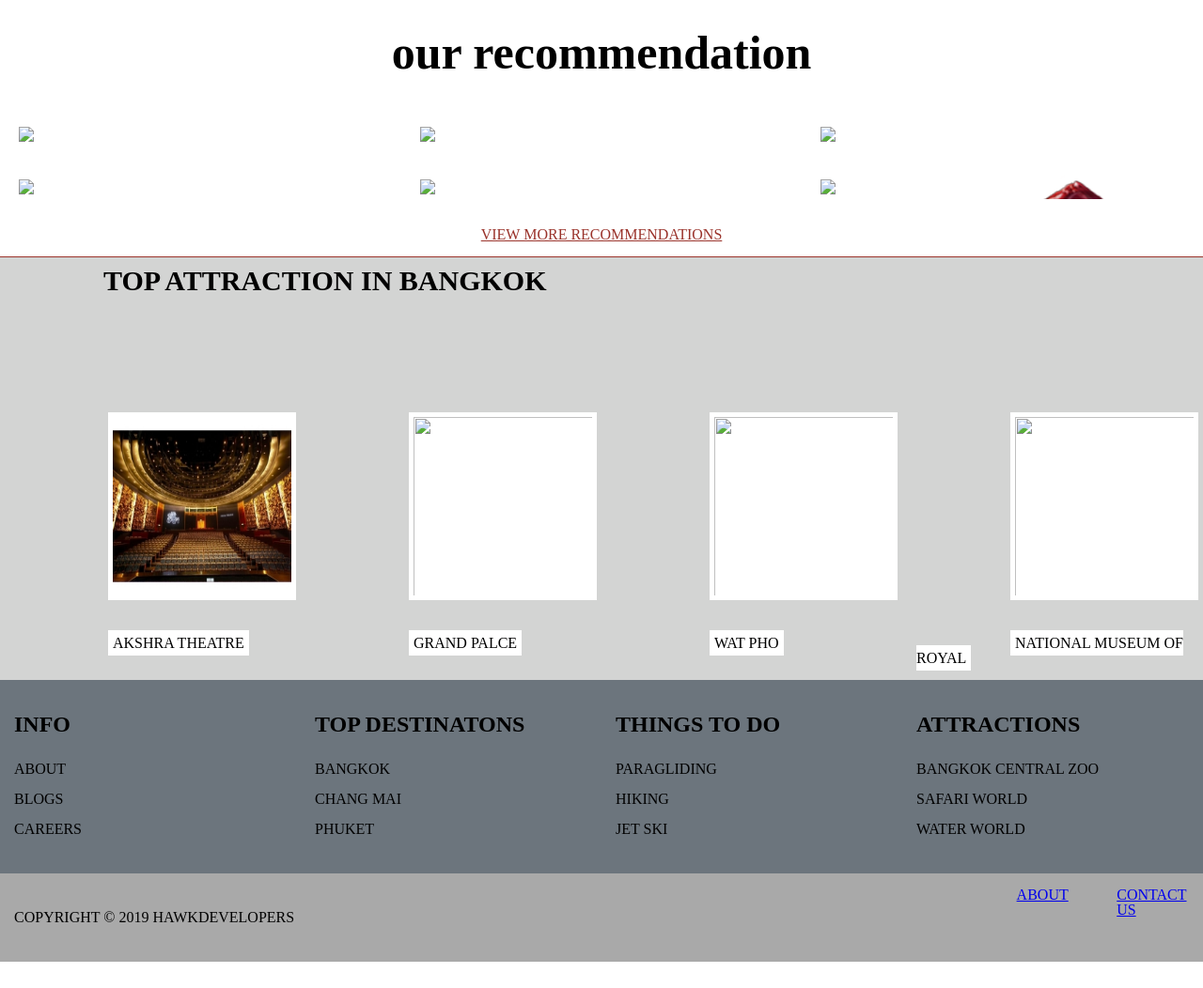
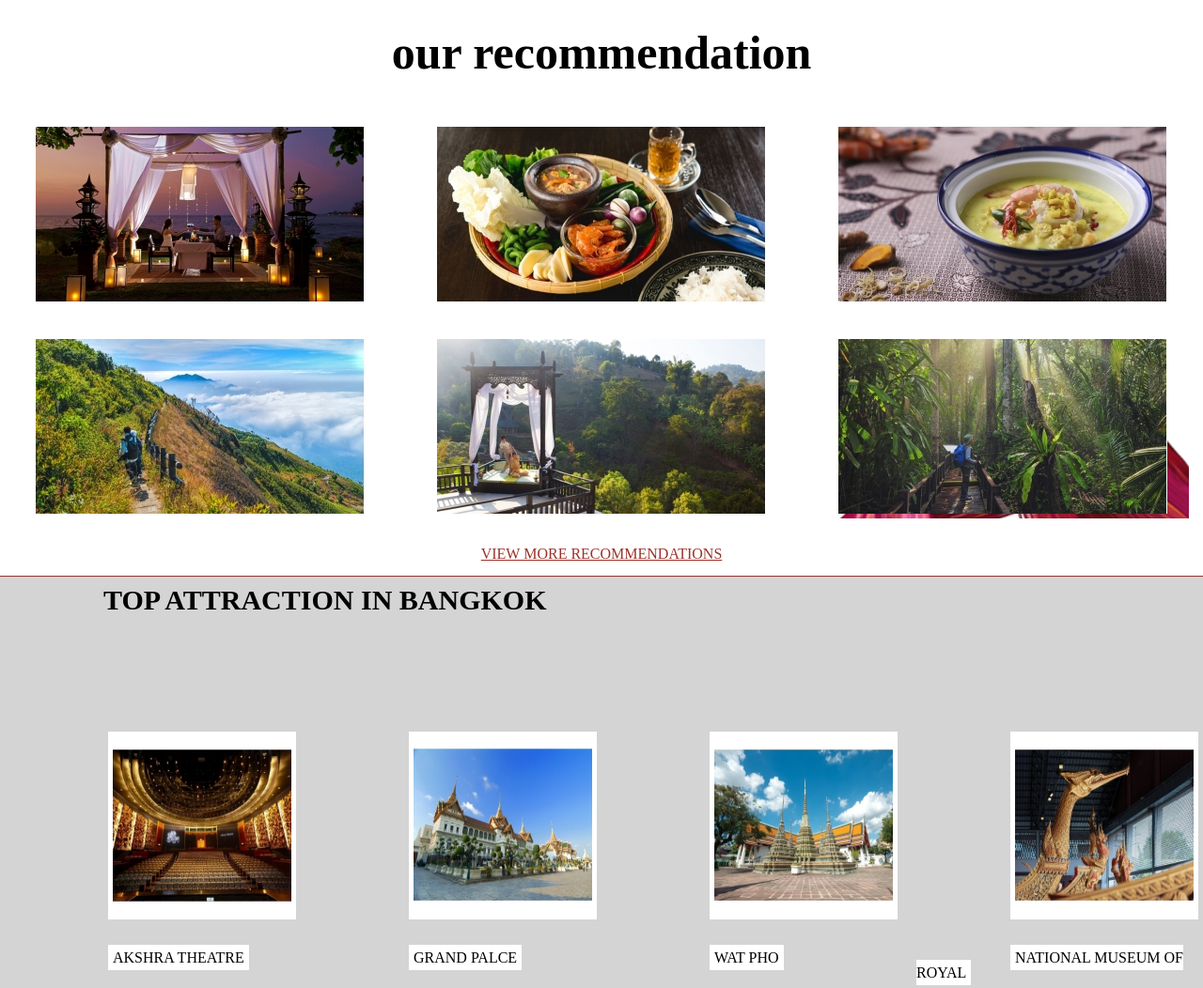
Before and after one commit to Hawk-source/pattaya-tour, a plain HTML site: page index.html in a window 1280 px wide. Shown: the part 1000-2052 px from the top of the page at 94% size. Before the commit the page ends 2024 px from the top, so only its background shows below. Drawn offline with Linux system fonts and the light colour scheme; files whose address does not match are found by name.

Commit message:
Update index.html

```diff
--- a/index.html
+++ b/index.html
@@ -54,28 +54,28 @@
 --><div class="well">
  <div class="rows">
             <div class="col-4">
-              <img src="luxury.jpeg" class="border-img">
+              <img src="image/luxury.jpeg" class="border-img">
             </div>
 <div class="col-4">
-              <img src="restaurants.jpeg" class="border-img">
+              <img src="image/restaurants.jpeg" class="border-img">
             </div>
              <div class="col-4">
-              <img src="food.jpeg" class="border-img">
+              <img src="image/food.jpeg" class="border-img">
             </div>
  </div>
 
 <div class="rows">
     <div class="col-4">
 
-                  <img  src="spots.jpeg" class="border-img">
+                  <img  src="image/spots.jpeg" class="border-img">
             </div>
              <div class="col-4">
-              <img src="wellness.jpeg" class="border-img">
+              <img src="image/wellness.jpeg" class="border-img">
             </div>
 
              <div class="col-4">
                  <div id="background-voilet">
-              <img src="green.jpeg" class="border-img">
+              <img src="image/green.jpeg" class="border-img">
           </div>
             </div>
         </div>
@@ -96,15 +96,15 @@
 
                 </div>
                  <div class="col-3">
-                    <img src="palace.jpeg" class="icon">
+                    <img src="image/palace.jpeg" class="icon">
 
                 </div>
                    <div class="col-3">
-                    <img src="wat.jpeg" class="icon">
+                    <img src="image/wat.jpeg" class="icon">
 
                 </div>
                  <div class="col-3">
-                    <img src="museum.jpeg" class="icon">
+                    <img src="image/museum.jpeg" class="icon">
 
                 </div>
           </div>
```
